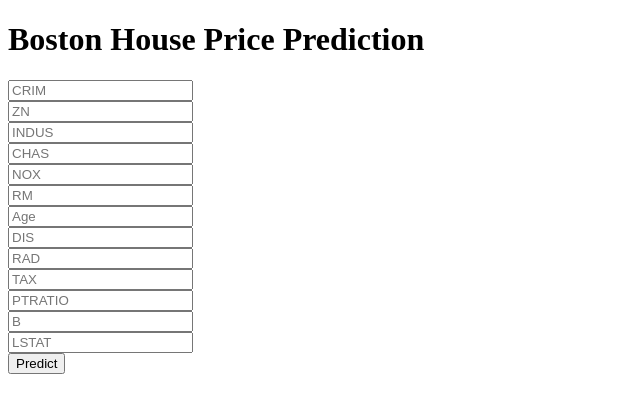
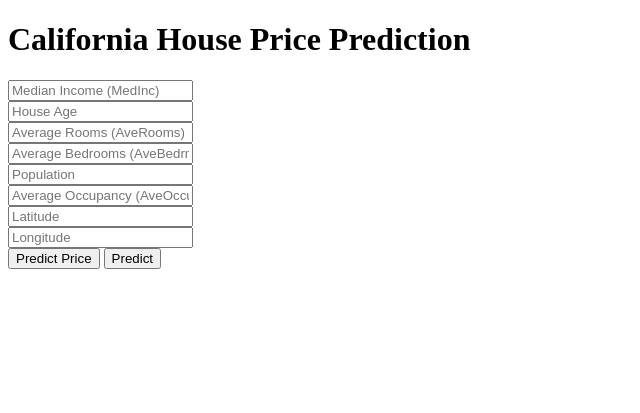
Before and after one commit to weldonng/california-housing-pricing, a Flask app: page / in a window 1280 px wide. Shown: the top 413 px of the page, without its empty margins (0-640 px from the left). Run offline with Flask 3, Linux system fonts and the light colour scheme; parts of the project's set-up code (start-up, migrations or seed data) failed here and were passed over.

Commit message:
The web app is ready

```diff
--- a/templates/home.html
+++ b/templates/home.html
@@ -14,24 +14,19 @@
 
 <body>
  <div class="login">
-	<h1>Boston House Price Prediction</h1>
+	<h1>California House Price Prediction</h1>
 
      <!-- Main Input For Receiving Query to our ML -->
     <form action="{{ url_for('predict')}}"method="post">
-      <input type="text" name="CRIM" placeholder="CRIM" required="required" /><br>
-    	<input type="text" name="ZN" placeholder="ZN" required="required" /><br>
-        <input type="text" name="INDUS" placeholder="INDUS" required="required" /><br>
-        <input type="text" name="CHAS" placeholder="CHAS" required="required" /><br>
-        <input type="text" name="NOX" placeholder="NOX" required="required" /><br>
-        <input type="text" name="RM" placeholder="RM" required="required" /><br>
-        <input type="text" name="Age" placeholder="Age" required="required" /><br>
-        <input type="text" name="DIS" placeholder="DIS" required="required" /><br>
-        <input type="text" name="RAD" placeholder="RAD" required="required" /><br>
-        <input type="text" name="TAX" placeholder="TAX" required="required" /><br>
-        <input type="text" name="PTRATIO" placeholder="PTRATIO" required="required" /><br>
-        <input type="text" name="B" placeholder="B" required="required" /><br>
-        <input type="text" name="LSTAT" placeholder="LSTAT" required="required" /><br>
-
+        <input type="text" name="MedInc" placeholder="Median Income (MedInc)" required="required" /><br>
+        <input type="text" name="HouseAge" placeholder="House Age" required="required" /><br>
+        <input type="text" name="AveRooms" placeholder="Average Rooms (AveRooms)" required="required" /><br>
+        <input type="text" name="AveBedrms" placeholder="Average Bedrooms (AveBedrms)" required="required" /><br>
+        <input type="text" name="Population" placeholder="Population" required="required" /><br>
+        <input type="text" name="AveOccup" placeholder="Average Occupancy (AveOccup)" required="required" /><br>
+        <input type="text" name="Latitude" placeholder="Latitude" required="required" /><br>
+        <input type="text" name="Longitude" placeholder="Longitude" required="required" /><br>
+        <input type="submit" value="Predict Price" />
 
 
         <button type="submit" class="btn btn-primary btn-block btn-large">Predict</button>
```
